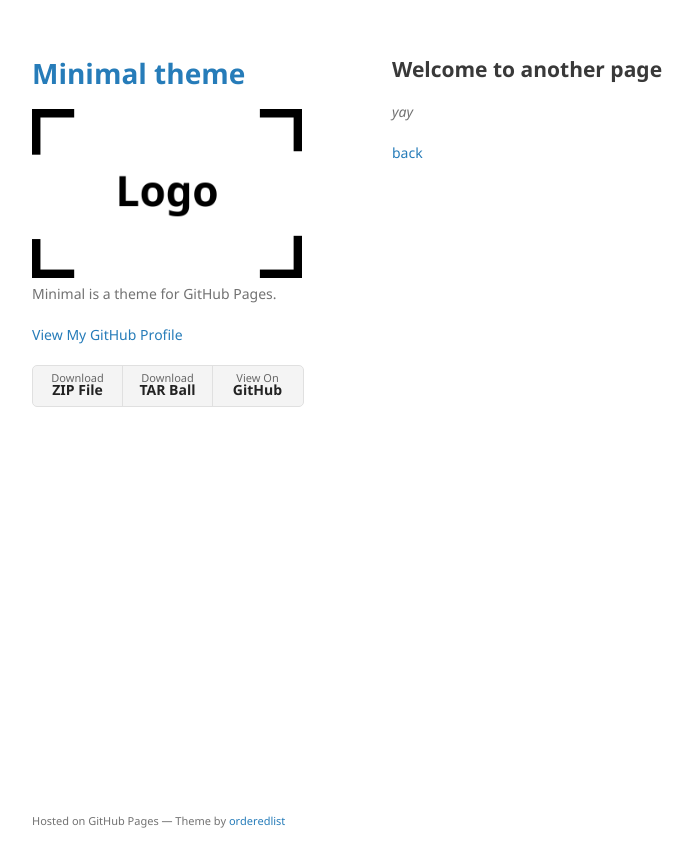
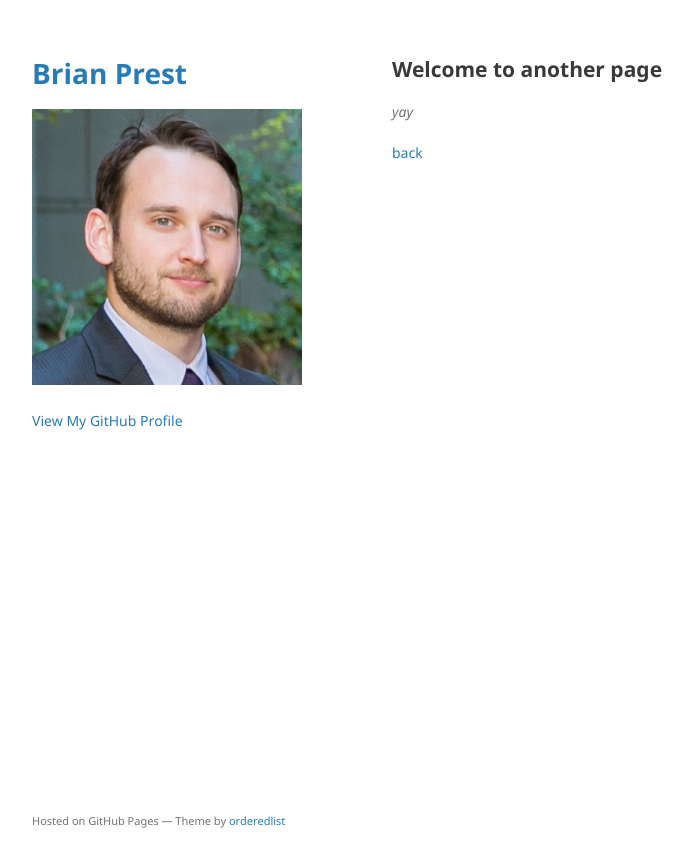
Before and after one commit to bprest/bprest.github.io, a Jekyll site: the page built from another-page.md, in a window 1280 px wide. Shown: the top 867 px of the page, without its empty margins (178-871 px from the left). Built offline with Jekyll 4.4.1, drawn with Linux system fonts in a browser that asks for light colours; the repository's description, which GitHub fills in, is left out; our own code applies the rules of GitHub Pages for plain Markdown files.

Commit message:
Update bio/headshot

```diff
--- a/_config.yml
+++ b/_config.yml
@@ -1,6 +1,8 @@
-title: Minimal theme
-logo: /assets/img/logo.png
-description: Minimal is a theme for GitHub Pages.
-show_downloads: true
+title: Brian Prest
+
+logo: /assets/img/prest_headshot.png
+description:
+show_downloads: false
 google_analytics:
+
 theme: jekyll-theme-minimal
```
Also changed, not shown: index.md (+1 -5 lines).
